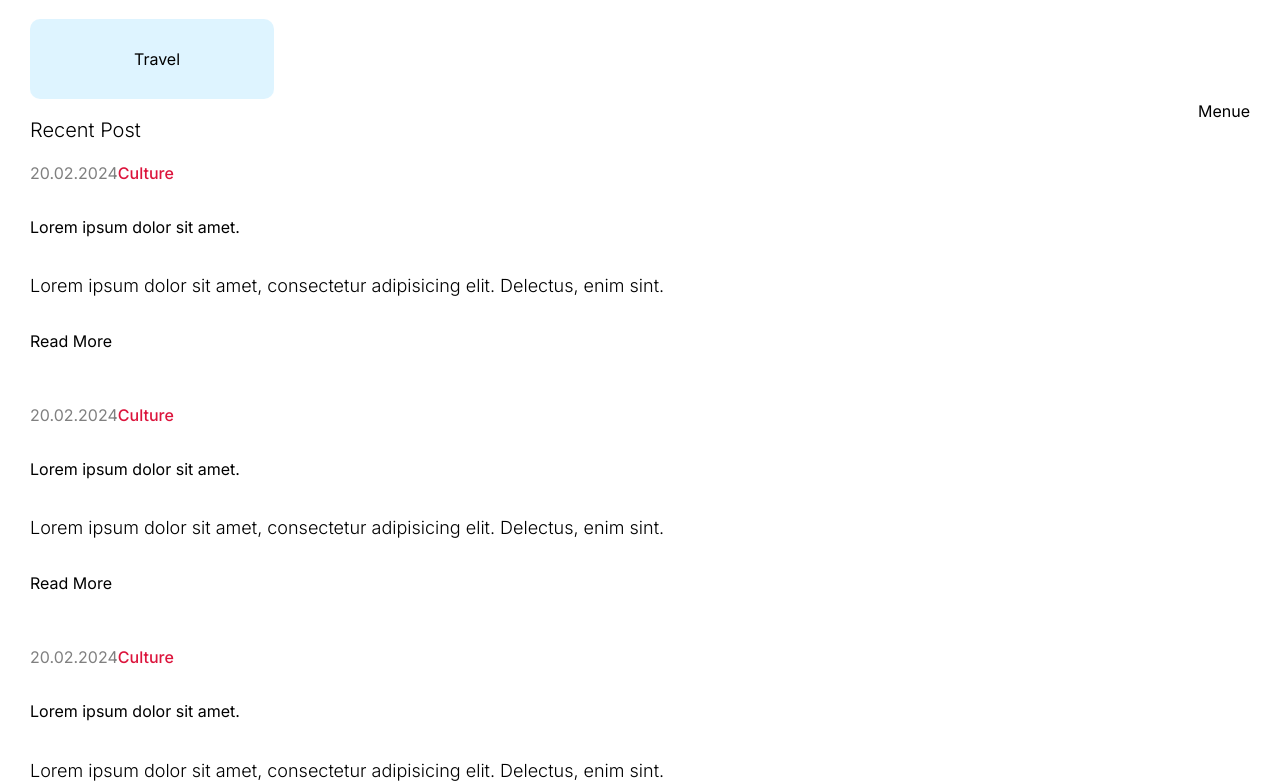
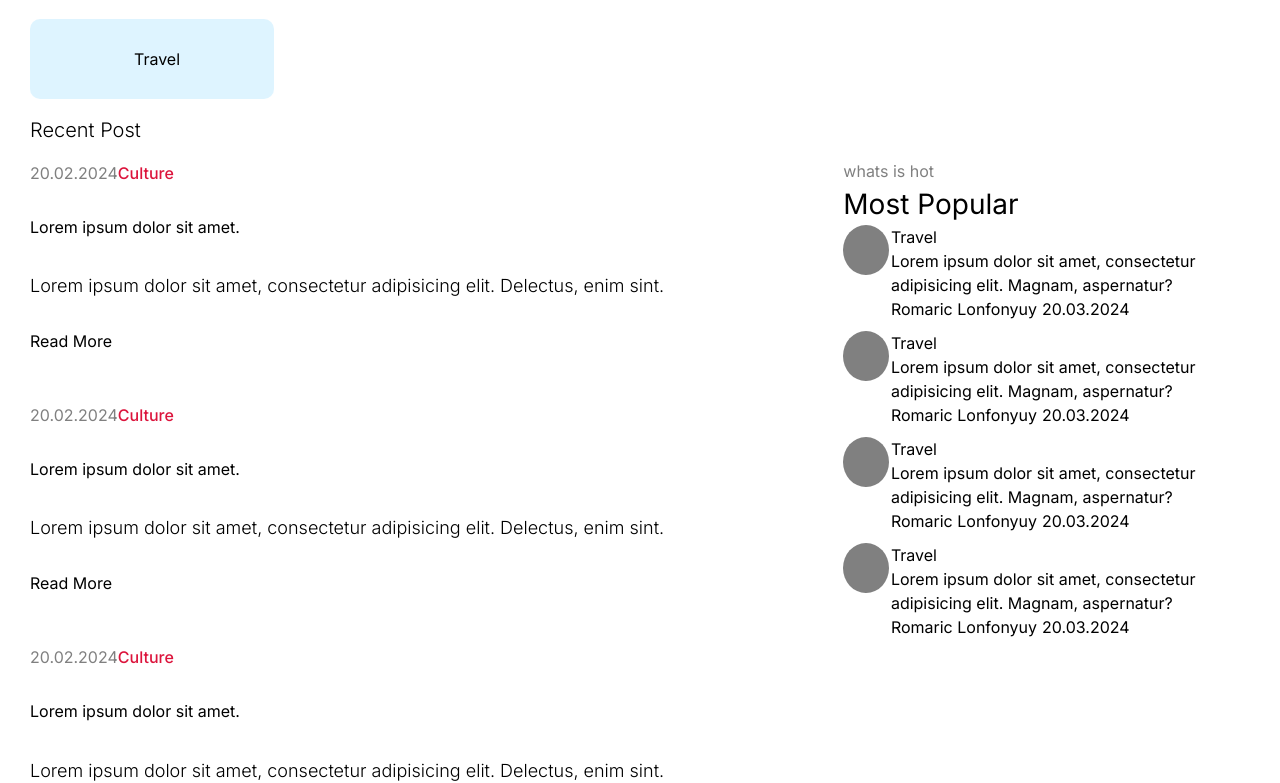
Before and after one commit to Romaric250/blogging_system_in_next, a Next.js app in the folder blogging_system/: page / in a window 1280 px wide. Shown: the part 865-1648 px from the top of the page. Built offline with nearby package versions, Linux system fonts and the light colour scheme.

Commit message:
pagination setup ready

```diff
--- a/blogging_system/app/main.module.css
+++ b/blogging_system/app/main.module.css
@@ -3,3 +3,11 @@
   flex-direction: row;
   justify-content: space-between;
 }
+
+.right_content {
+  flex: 2;
+}
+
+.left_content {
+  flex: 1;
+}
--- a/blogging_system/app/page.js
+++ b/blogging_system/app/page.js
@@ -4,6 +4,7 @@ import Feautures from "@/components/Feautures/Feautures";
 import Image from "next/image";
 import styles from "./main.module.css"
 import CardList from "@/components/CardList/CardList";
+import Menu from "@/components/Menu/Menu";
 
 export default function Home() {
   return (
@@ -13,10 +14,12 @@ export default function Home() {
       <CategoryList/>
 
       <div className={styles.content}>
+        <div className={styles.right_content}>
 
         <CardList />
-        <div>
-          Menue
+        </div>
+        < div className={styles.left_content}>
+          <Menu/>
         </div>
       </div>
 
--- a/blogging_system/components/Menu/Menu.jsx
+++ b/blogging_system/components/Menu/Menu.jsx
@@ -0,0 +1,89 @@
+import React from 'react'
+import styles from "./menu.module.css"
+import Link from "next/link"
+
+const Menu = () => {
+  return (
+      <div className={styles.container}>
+          <h2 className={styles.subtitle}>{"whats is hot"}</h2>
+
+          <h1 className={styles.title}>Most Popular</h1>
+
+          <div className={styles.items}>
+              <Link href="/" className={styles.item}>
+                  <div className={styles.image}>
+
+                  </div>
+                  <div className={styles.textContainer}>
+                      <span className={`${styles.category} ${styles.travel}`}>Travel</span>
+                      <h3>Lorem ipsum dolor sit amet, consectetur adipisicing elit. Magnam, aspernatur?</h3>
+
+                      <div className={styles.detail}>
+                          <span className={styles.username}> Romaric Lonfonyuy</span>
+                          <span className={styles.date}>20.03.2024</span>
+                      </div>
+                  </div>
+
+
+
+              </Link>
+              <Link href="/" className={styles.item}>
+                  <div className={styles.image}>
+
+                  </div>
+                  <div className={styles.textContainer}>
+                      <span className={`${styles.category} ${styles.travel}`}>Travel</span>
+                      <h3>Lorem ipsum dolor sit amet, consectetur adipisicing elit. Magnam, aspernatur?</h3>
+
+                      <div className={styles.detail}>
+                          <span className={styles.username}> Romaric Lonfonyuy</span>
+                          <span className={styles.date}>20.03.2024</span>
+                      </div>
+                  </div>
+
+
+
+              </Link>
+              <Link href="/" className={styles.item}>
+                  <div className={styles.image}>
+
+                  </div>
+                  <div className={styles.textContainer}>
+                      <span className={`${styles.category} ${styles.travel}`}>Travel</span>
+                      <h3>Lorem ipsum dolor sit amet, consectetur adipisicing elit. Magnam, aspernatur?</h3>
+
+                      <div className={styles.detail}>
+                          <span className={styles.username}> Romaric Lonfonyuy</span>
+                          <span className={styles.date}>20.03.2024</span>
+                      </div>
+                  </div>
+
+
+
+              </Link>
+              <Link href="/" className={styles.item}>
+                  <div className={styles.image}>
+
+                  </div>
+                  <div className={styles.textContainer}>
+                      <span className={`${styles.category} ${styles.travel}`}>Travel</span>
+                      <h3>Lorem ipsum dolor sit amet, consectetur adipisicing elit. Magnam, aspernatur?</h3>
+
+                      <div className={styles.detail}>
+                          <span className={styles.username}> Romaric Lonfonyuy</span>
+                          <span className={styles.date}>20.03.2024</span>
+                      </div>
+                  </div>
+
+
+
+              </Link>
+
+
+          </div>
+
+    </div>
+  )
+}
+
+export default Menu
--- a/blogging_system/components/Menu/menu.module.css
+++ b/blogging_system/components/Menu/menu.module.css
@@ -0,0 +1,42 @@
+.container {
+  flex: 2;
+  margin-top: 60px;
+}
+
+.subtitle {
+  color: gray;
+  font-size: 16px;
+  font-weight: 400;
+}
+
+.item {
+  display: flex;
+  gap: 2px;
+}
+
+.items {
+  display: flex;
+  flex-wrap: wrap;
+  gap: 10px;
+}
+.title {
+  font-size: 28px;
+}
+.image {
+  border-radius: 50%;
+  width: 75px;
+  height: 50px;
+  background-color: gray;
+}
+
+.detail {
+  display: flex;
+  flex-direction: row;
+  gap: 5px;
+}
+
+@media screen and (max-width: 1024px) {
+  .container {
+    display: none;
+  }
+}
```
